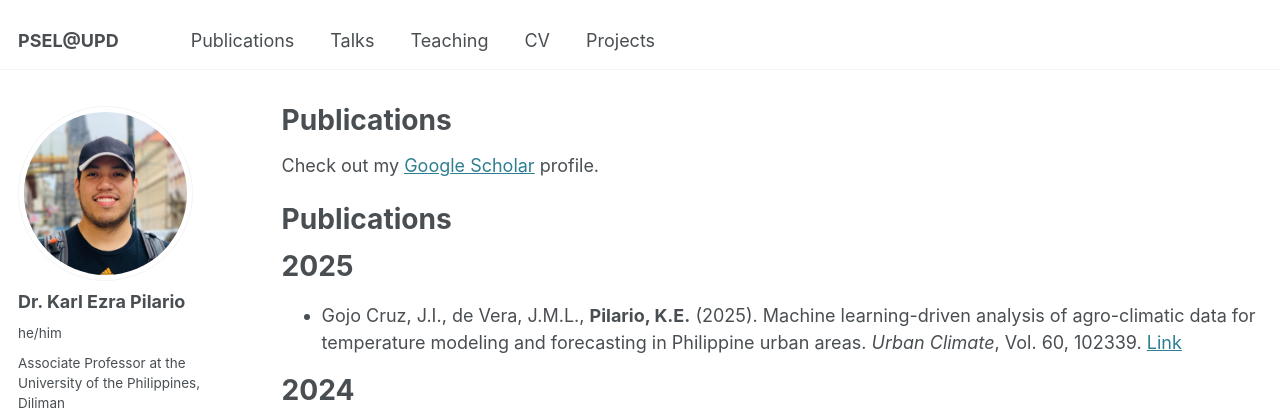
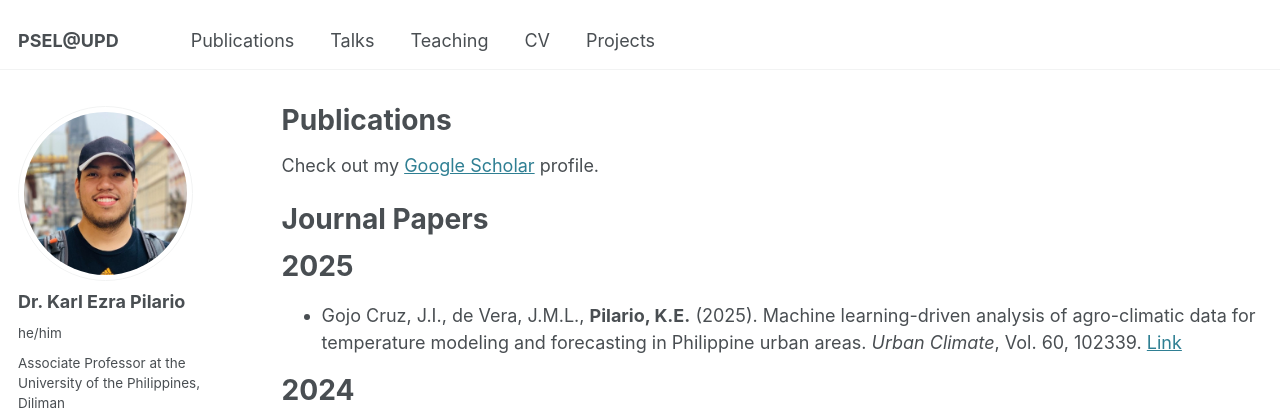
Before and after one commit to kspilario/kspilario.github.io, a Jekyll site: the page built from _pages/publications.md, in a window 1280 px wide and 900 px high. Shown: the top 410 px of the window. Built offline with Jekyll 4.4.1, drawn with Linux system fonts in a browser that asks for light colours; some web fonts are replaced.

Commit message:
Update publications.md

```diff
--- a/_pages/publications.md
+++ b/_pages/publications.md
@@ -7,7 +7,7 @@ author_profile: true
 
 Check out my [Google Scholar](https://scholar.google.com.ph/citations?user=n41zoQ8AAAAJ&hl=en&oi=ao) profile.
 
-# Publications
+# Journal Papers
 
 2025
 ======
```
